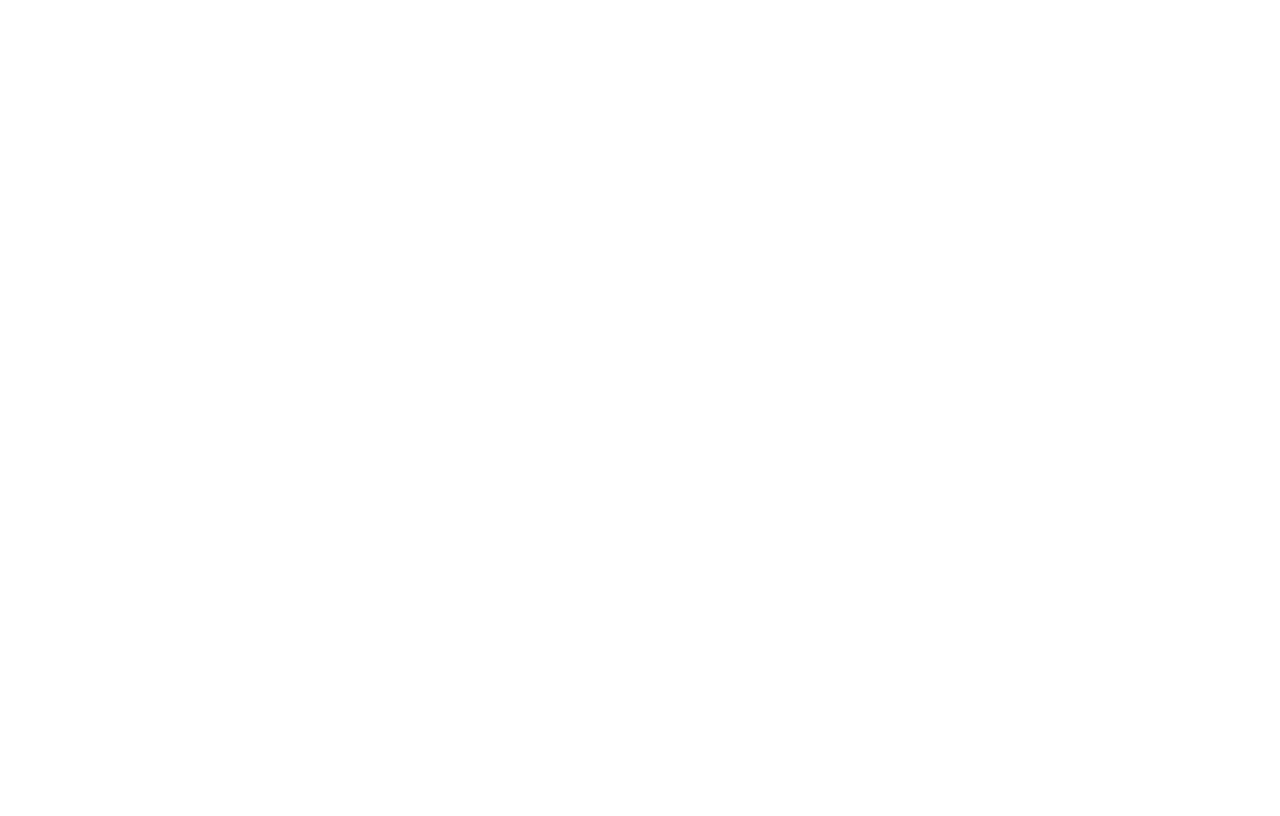
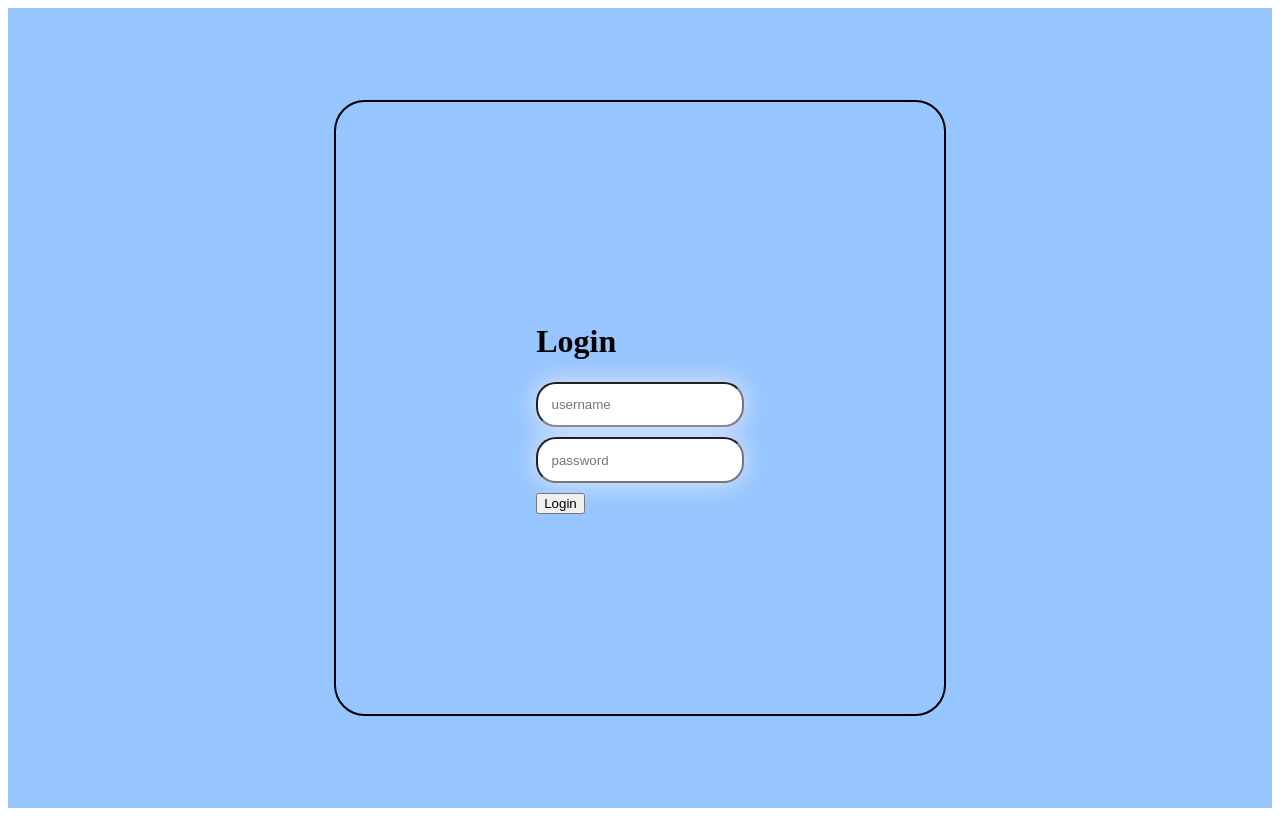
Before and after one commit to jsuarez8/hvac-app, a React (Create React App) app in the folder client/: page /login in a window 1280 px wide. Built offline with nearby package versions, Linux system fonts and the light colour scheme.

Commit message:
added style to login page

```diff
--- a/client/package.json
+++ b/client/package.json
@@ -10,6 +10,7 @@
     "react-dom": "^18.2.0",
     "react-router-dom": "^6.16.0",
     "react-scripts": "5.0.1",
+    "sass": "^1.69.3",
     "web-vitals": "^2.1.4"
   },
   "scripts": {
--- a/client/src/App.js
+++ b/client/src/App.js
@@ -1,16 +1,53 @@
+import Navbar from "./components/Navbar";
 import About from "./pages/About";
 import Contact from "./pages/Contact";
 import Home from "./pages/Home";
 import Login from "./pages/Login";
 import Register from "./pages/Register";
 import Services from "./pages/Services";
+import Footer from "./components/Footer";
+import "./style.scss";
 
-import { createBrowserRouter, RouterProvider, Route } from "react-router-dom";
+import {
+  createBrowserRouter,
+  RouterProvider,
+  Route,
+  Link,
+  Outlet,
+} from "react-router-dom";
+
+const Layout = () => {
+  return (
+    <>
+      <Navbar />
+      <Outlet />
+      <Footer />
+    </>
+  );
+};
 
 const router = createBrowserRouter([
   {
     path: "/",
-    element: <Home />,
+    element: <Layout />,
+    children: [
+      {
+        path: "/",
+        element: <Home />,
+      },
+      {
+        path: "/about",
+        element: <About />,
+      },
+      {
+        path: "/contact",
+        element: <Contact />,
+      },
+      {
+        path: "/services",
+        element: <Services />,
+      },
+    ],
   },
 
   {
@@ -22,13 +59,30 @@
     path: "/login",
     element: <Login />,
   },
+
+  {
+    path: "/about",
+    element: <About />,
+  },
+
+  {
+    path: "/services",
+    element: <Services />,
+  },
+
+  {
+    path: "/contact",
+    element: <Contact />,
+  },
 ]);
 
 function App() {
   return (
-    <RouterProvider router={router}>
-      {/* Assuming the router automatically renders the matched element */}
-    </RouterProvider>
+    <div className="app">
+      <div className="container">
+        <RouterProvider router={router} />
+      </div>
+    </div>
   );
 }
 
--- /dev/null
+++ b/client/src/components/Footer.jsx
@@ -0,0 +1,7 @@
+import React from "react";
+
+const Footer = () => {
+  return <div>Footer</div>;
+};
+
+export default Footer;
--- /dev/null
+++ b/client/src/components/Navbar.jsx
@@ -0,0 +1,7 @@
+import React from "react";
+
+const Navbar = () => {
+  return <div>Navbar</div>;
+};
+
+export default Navbar;
--- a/client/src/pages/Home.jsx
+++ b/client/src/pages/Home.jsx
@@ -1,7 +1,7 @@
 import React from "react";
 
 const Home = () => {
-  return <div>This is Home</div>;
+  return <div>Home</div>;
 };
 
 export default Home;
--- a/client/src/pages/Login.jsx
+++ b/client/src/pages/Login.jsx
@@ -1,7 +1,18 @@
 import React from "react";
 
 const Login = () => {
-  return <div></div>;
+  return (
+    <div className="auth">
+      <div className="loginForm">
+        <h1>Login</h1>
+        <form>
+          <input type="text" placeholder="username" />
+          <input type="password" placeholder="password" />
+          <button>Login</button>
+        </form>
+      </div>
+    </div>
+  );
 };
 
 export default Login;
--- /dev/null
+++ b/client/src/style.scss
@@ -0,0 +1,34 @@
+.app {
+  .container {
+    //LOGIN & REGISTER
+
+    .auth {
+      display: flex;
+      flex-direction: column;
+      align-items: center;
+      justify-content: center;
+      background-color: rgb(64, 150, 255, 0.55);
+      height: 100vh;
+    }
+
+    .loginForm {
+      border-style: solid;
+      border-color: black;
+      border-width: 2px;
+      border-radius: 5%;
+      padding: 200px;
+    }
+
+    input {
+      background: hsl(0deg 0% 100%);
+      box-shadow: 0 0 2em hsl(231deg 62% 94%);
+      padding: 1em;
+      display: flex;
+      flex-direction: column;
+      gap: 0.5em;
+      border-radius: 20px;
+      color: hsl(0deg 0% 30%);
+      margin-bottom: 10px;
+    }
+  }
+}
```
Also changed, not shown: 1 other file (tests, documents, lock files or other folders).
